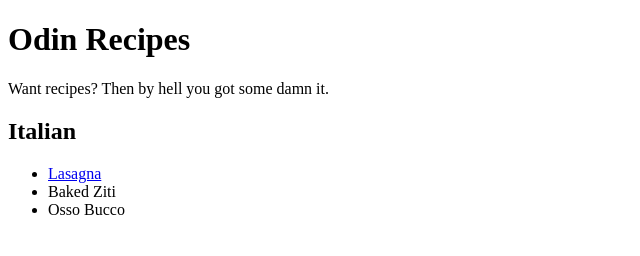
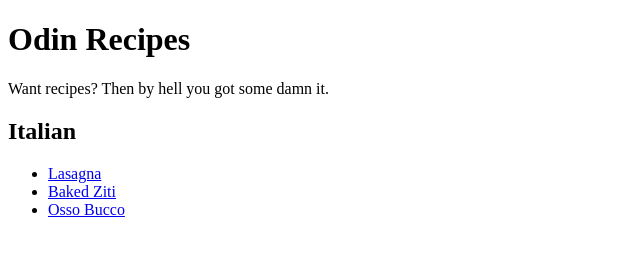
Before and after one commit to changothy/odin-recipes, a plain HTML site: page index.html in a window 1280 px wide. Shown: the whole page, without its empty margins (0-640 px from the left). Drawn offline with Linux system fonts and the light colour scheme.

Commit message:
Add links to recipe pages

```diff
--- a/index.html
+++ b/index.html
@@ -12,8 +12,8 @@
     <h2>Italian</h2>
     <ul>
         <li><a href="./recipes/lasagna.html">Lasagna</a></li>
-        <li>Baked Ziti</li>
-        <li>Osso Bucco</li>
+        <li><a href="./recipes/baked-ziti.html">Baked Ziti</a></li>
+        <li><a href="./recipes/osso-bucco.html">Osso Bucco</a></li>
     </ul>
 </body>
 </html>
```
